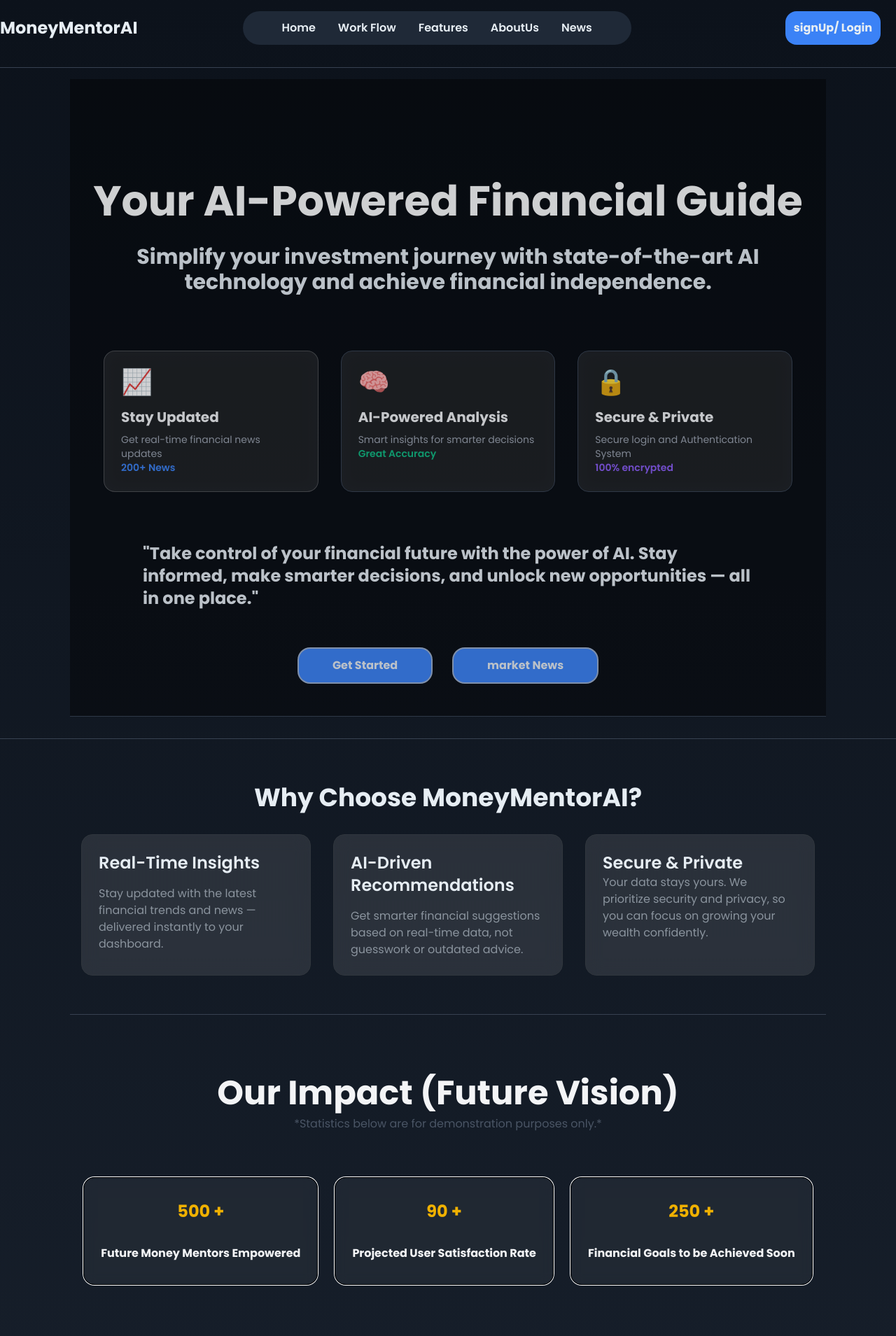
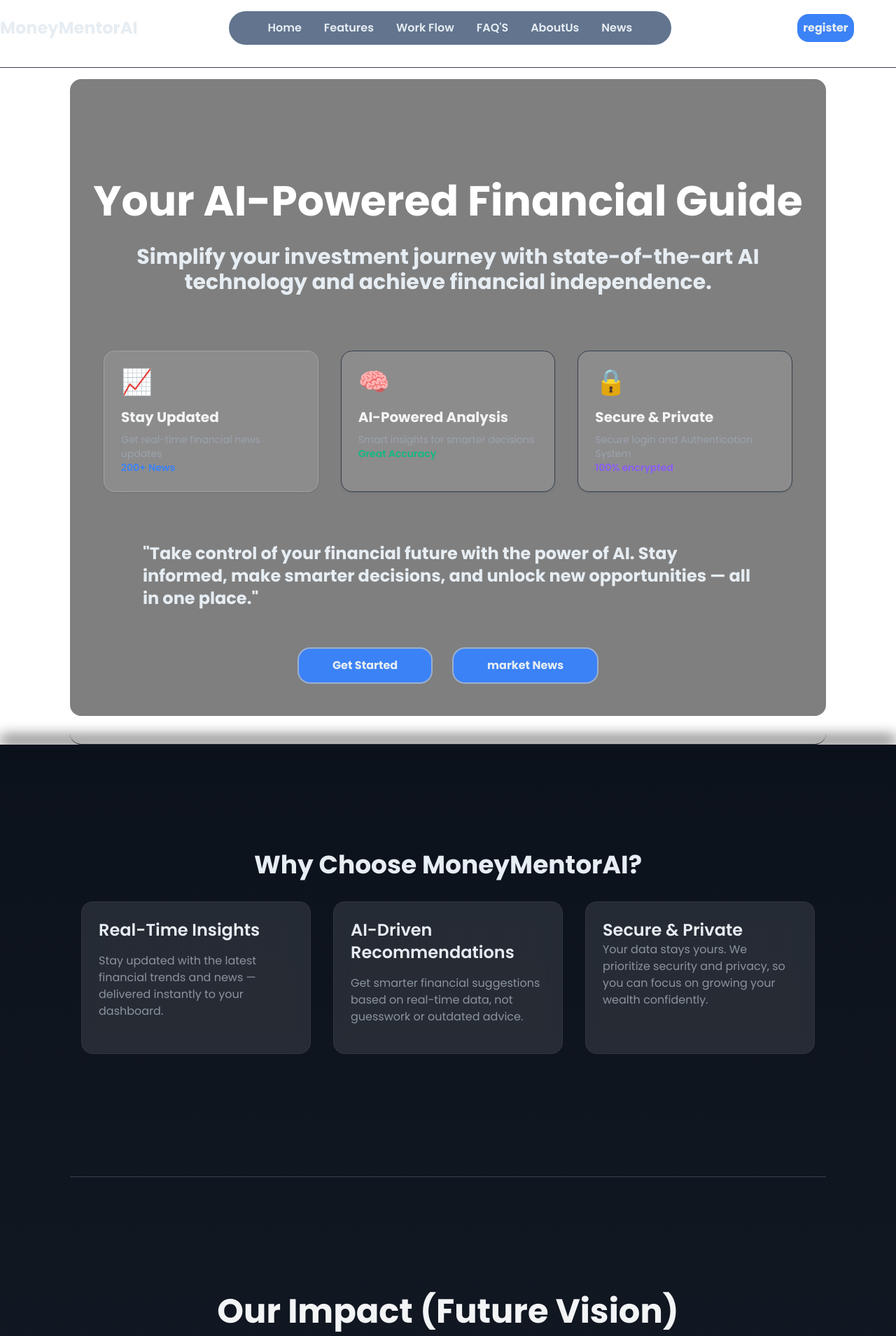
Before and after one commit to Mohitgoswami18/MoneyMentorAI, a React (Vite) app: page / in a window 1280 px wide. Shown: the top 1909 px of the page at 70% size. Built offline with nearby package versions, Linux system fonts and the light colour scheme; a web font is replaced by a local one.

Commit message:
added animations

```diff
--- a/src/App.jsx
+++ b/src/App.jsx
@@ -6,17 +6,31 @@ import Work from './components/Work'
 import Footer from './components/Footer'
 import StatsSection from './components/Stats'
 import FAQSection from './components/FAQ'
+import { useRef } from 'react'
 
 function App() {
+
+  const homeRef = useRef (null);
+  const workRef = useRef (null);
+  const aboutusRef = useRef (null);
+  const featuresRef = useRef (null);
+  const faqRef = useRef (null);
+
+
   return (
-    <div className='bg-gradient-to-b from-[#0c121b] to-[#1F2937] font-[Poppins]'>
-      <Navbar />
-      <HeroSection />
-      <ChooseUs />
-      <StatsSection />
-      <Work />
-      <FAQSection />
-      <Footer />
+    <div className=' font-[Poppins] '>
+      <div className='bg-no-repeat bg-cover  bg-[url("https://media.istockphoto.com/id/2030192156/photo/global-data-flow-and-connectivity-east-asia.webp?b=1&s=612x612&w=0&k=20&c=igZA6fE1A6qq0jyHDRUAxtbuHeQu2pqiRTdr4t2BPfI=")]'>
+         <Navbar homeRef={homeRef} workRef={workRef} aboutusRef={aboutusRef} featuresRef={featuresRef} faqRef={faqRef}/>
+        <div id='homeRef' ref={homeRef}><HeroSection /></div>
+      </div>
+
+      <div className='bg-gradient-to-b mt-0 from-[#0c121b] to-[#1F2937]'>
+        <div id='featuresRef' ref={featuresRef}><ChooseUs /></div>
+        <StatsSection />
+        <div id='workRef' ref={workRef}><Work /></div>
+        <div ref={faqRef} id='faqRef'><FAQSection /></div>
+        <div id='aboutusRef' ref={aboutusRef}><Footer /></div>
+      </div>
 
     </div>
   )
--- a/src/components/ChooseUs.jsx
+++ b/src/components/ChooseUs.jsx
@@ -1,14 +1,27 @@
-import React from 'react'
+import React from 'react';
+import { motion } from 'motion/react';
+import { useInView } from 'react-intersection-observer';
 
 function ChooseUs() {
+
+  const { ref, inView } = useInView ({
+    triggerOnce:false,
+    threshold:0,
+  })
+
   return (
-    <div className='font-[Poppins]'>
+    <motion.div
+    ref= {ref}
+    initial = {{opacity:0, scale:0.85}}
+    animate = {inView ? { opacity:1, scale:1 } : {}}
+    transition={{duration:1, ease:'anticipate'}}
+     className='font-[Poppins] pb-30'>
 
-        <div className='h-2 w-full border-b-[0.5px] mt-6 border-b-[#374151]'></div>
+        <div className='h-2 w-full  shadow-[0px_-10px_20px_rgba(0,0,0,1)]'></div>
 
       <section className="py-16 pb-0 max-w-[1080px] font-[Poppins] mx-auto  text-[#E6EDF3]">
       <div className="max-w-7xl mx-auto px-4">
-        <h2 className="text-3xl md:text-4xl font-bold text-center mb-8">
+        <h2 className="text-3xl md:text-4xl font-bold text-center mb-8 mt-20">
           Why Choose MoneyMentorAI?
         </h2>
 
@@ -30,7 +43,7 @@ function ChooseUs() {
 
           <div className="bg-white/10 backdrop-blur-md p-6 rounded-2xl border border-[#30363D] hover:scale-105 transition">
             <h3 className="text-2xl font-semibold">Secure & Private</h3>
-            <p className="text-[#8B949E]">
+            <p className="text-[#8B949E] mb-10">
               Your data stays yours. We prioritize security and privacy, so you can focus on growing your wealth confidently.
             </p>
           </div>
@@ -39,7 +52,7 @@ function ChooseUs() {
       </div>
     </section>
 
-    </div>
+    </motion.div>
   )
 }
 
--- a/src/components/FAQ.jsx
+++ b/src/components/FAQ.jsx
@@ -1,4 +1,6 @@
 import React, { useState } from 'react';
+import { motion } from 'motion/react';
+import { useInView } from 'react-intersection-observer';
 
 function FAQSection() {
 
@@ -37,8 +39,17 @@ function FAQSection() {
         setActive(newArray);
     }
 
+    const { ref, inView } = useInView ({
+    triggerOnce:false,
+    threshold:0,
+  })
+
     return (
-        <section className='max-w-[1080px] mx-auto font-[Poppins] text-[#F3F4F6]'>
+        <motion.section className='max-w-[1080px] mx-auto font-[Poppins] text-[#F3F4F6]'
+        ref= {ref}
+    initial = {{opacity:0, scale:0.85}}
+    animate = {inView ? { opacity:1, scale:1 } : {}}
+    transition={{duration:1.25, ease:'anticipate'}}>
             <div className='h-2 w-full border-b-[0.5px] border-b-[#374151]'></div>
             <h1 className='mt-10 text-center font-bold text-3xl'>FAQ'S</h1>
 
@@ -61,7 +72,7 @@ function FAQSection() {
                 ))
             }
             </div>
-        </section>
+        </motion.section>
     );
 }
 
--- a/src/components/Footer.jsx
+++ b/src/components/Footer.jsx
@@ -1,8 +1,20 @@
 import React from 'react';
+import { motion } from 'motion/react';
+import { useInView } from 'react-intersection-observer';
 
 function Footer() {
+
+    const { ref, inView } = useInView ({
+        triggerOnce:false,
+        threshold:0,
+      })
+
     return (
-        <footer className="bg-gray-900 font-[Poppins] text-gray-300 py-10 mt-20">
+        <motion.footer className="bg-gray-900 font-[Poppins] shadow-[0px_0px_20px_rgba(16,24,40,0.9)] text-gray-300 py-10 mt-20"
+        ref= {ref}
+    initial = {{opacity:0, scale:0.85}}
+    animate = {inView ? { opacity:1, scale:1 } : {}}
+    transition={{duration:1, ease:'anticipate'}}>
             <div className="container mx-auto px-6 grid grid-cols-1 md:grid-cols-3 gap-8">
 
                 {/* About Section */}
@@ -40,7 +52,7 @@ function Footer() {
             </div>
 
             <div>
-              <div className='mt-12 font-bold text-gray-300 text-3xl mx-auto text-center'>Meet Our Team :)</div>
+              <div className='mt-12 font-bold text-gray-300 text-3xl mx-auto text-center pt-30 '>Meet Our Team :)</div>
               <div className='flex mt-12 font-bold max-w-[1080px] mx-auto justify-around'>
                 <p1> Mohit Goswami </p1>
                 <p1> Arpit Bansal </p1>
@@ -53,7 +65,7 @@ function Footer() {
             <div className="mt-10 border-t border-gray-700 pt-6 text-center text-gray-500 text-sm">
                 &copy; {new Date().getFullYear()} Money Mentor AI. All rights reserved.
             </div>
-        </footer>
+        </motion.footer>
     );
 }
 
--- a/src/components/HeroSection.jsx
+++ b/src/components/HeroSection.jsx
@@ -1,12 +1,24 @@
 import React from "react";
+import { motion } from 'motion/react';
+import { useInView } from 'react-intersection-observer';
 
 function HeroSection() {
+
+  const { ref, inView } = useInView ({
+    triggerOnce:false,
+    threshold:0,
+  })
+
   return (
-    <div
-      className='w-[1080px] font-[Poppins] mx-auto bg-[url("https://media.istockphoto.com/id/2030192156/photo/global-data-flow-and-connectivity-east-asia.webp?b=1&s=612x612&w=0&k=20&c=igZA6fE1A6qq0jyHDRUAxtbuHeQu2pqiRTdr4t2BPfI=")]
-    bg-no-repeat bg-cover  opacity-[80%] border-b-[0.5px] border-[#374151]'
+    <motion.div
+    ref= {ref}
+    initial = {{opacity:0, scale:0.85}}
+    animate = {inView ? { opacity:1, scale:1 } : {}}
+    transition={{duration:1, ease:'anticipate'}}
+    className='w-[1080px] font-[Poppins] mx-auto rounded-2xl
+      opacity-[80%] border-b-[0.5px] border-[#374151] pb-10'
     >
-      <div className="bg-[rgba(0,0,0,0.5)] px-4 h-[100%] font-[Poppins] flex items-center justify-center flex-col mt-4">
+      <div className="bg-[rgba(0,0,0,0.5)] rounded-2xl px-4 h-[100%] font-[Poppins] flex items-center justify-center flex-col mt-4">
         <h1 className=" mt-4 pt-32 text-center text-6xl text-[#ffffff] font-bold">
           Your AI-Powered Financial Guide
         </h1>
@@ -15,44 +27,46 @@ function HeroSection() {
           and achieve financial independence.
         </h3>
         <div className="mt-8">
-          <div class="max-w-7xl mx-auto px-4 sm:px-6 lg:px-8">
-            <div class="grid grid-cols-3 gap-8 mt-12">
-              <div class="bg-white/10 hover:shadow-[inset_0px_0px_6px_white] backdrop-blur-md border border-white/20 shadow-sm hover:shadow-blue-500  rounded-2xl p-6  hover:border-blue-500 transition">
-                <div class="text-4xl mb-4">📈</div>
-                <h3 class="text-xl font-bold text-[#F3F4F6] mb-2">
+          <div className="max-w-7xl mx-auto px-4 sm:px-6 lg:px-8">
+            <div className="grid grid-cols-3 gap-8 mt-12">
+              <div className="bg-white/10 hover:shadow-[inset_0px_0px_6px_white] backdrop-blur-md border border-white/20 shadow-sm hover:shadow-blue-500  rounded-2xl p-6  hover:border-blue-500 transition">
+                <div className="text-4xl mb-4">📈</div>
+                <h3 className="text-xl font-bold text-[#F3F4F6] mb-2">
                   Stay Updated
                 </h3>
-                <p class="text-[#9CA3AF] text-sm">
+                <p className="text-[#9CA3AF] text-sm">
                   Get real-time financial news updates
                   <br />
-                  <span class="text-[#3B82F6] font-semibold">200+ News</span>
+                  <span className="text-[#3B82F6] font-semibold">200+ News</span>
                 </p>
               </div>
 
-              <div class="bg-white/10 hover:shadow-[inset_0px_0px_6px_white] backdrop-blur-md rounded-2xl p-6 border border-[#374151] shadow-sm hover:shadow-indigo-400 hover:border-indigo-400 transition">
-                <div class="text-4xl mb-4">🧠</div>
-                <h3 class="text-xl font-bold text-[#F3F4F6] mb-2">
+              <div className="bg-white/10 hover:shadow-[inset_0px_0px_6px_white] backdrop-blur-md rounded-2xl p-6 border border-[#374151] shadow-sm hover:shadow-indigo-400 hover:border-indigo-400 transition">
+                <div className="text-4xl mb-4">🧠</div>
+                <motion.h3 className="text-xl font-bold
+                 text-[#F3F4F6] mb-2"
+                 >
                   AI-Powered Analysis
-                </h3>
-                <p class="text-[#9CA3AF] text-sm">
+                </motion.h3>
+                <p className="text-[#9CA3AF] text-sm">
                   Smart insights for smarter decisions
                   <br />
-                  <span class="text-[#10B981] font-semibold">
+                  <span className="text-[#10B981] font-semibold">
                     Great Accuracy
                   </span>
                 </p>
               </div>
 
-              <div class="bg-white/10 backdrop-blur-md hover:shadow-[inset_0px_0px_6px_white] rounded-2xl p-6 border border-[#374151] shadow-sm hover:shadow-purple-400 hover:border-purple-400 transition">
-                <div class="text-4xl mb-4">🔒</div>
-                <h3 class="text-xl font-bold text-[#F3F4F6] mb-2">
+              <div className="bg-white/10 backdrop-blur-md hover:shadow-[inset_0px_0px_6px_white] rounded-2xl p-6 border border-[#374151] shadow-sm hover:shadow-purple-400 hover:border-purple-400 transition">
+                <div className="text-4xl mb-4">🔒</div>
+                <h3 className="text-xl font-bold text-[#F3F4F6] mb-2">
                   {" "}
                   Secure & Private
                 </h3>
-                <p class="text-[#9CA3AF] text-sm">
+                <p className="text-[#9CA3AF] text-sm">
                   Secure login and Authentication System
                   <br />
-                  <span class="text-[#8B5CF6] font-semibold">
+                  <span className="text-[#8B5CF6] font-semibold">
                     100% encrypted
                   </span>
                 </p>
@@ -75,7 +89,7 @@ function HeroSection() {
       </div>
 
 
-    </div>
+    </motion.div>
   );
 }
 
--- a/src/components/Navbar.jsx
+++ b/src/components/Navbar.jsx
@@ -1,25 +1,46 @@
 import React, { useEffect, useState } from 'react';
+import {  motion, transform } from 'motion/react';
+import { useInView } from 'react-intersection-observer';
 
-function Navbar() {
+const scroll = ( ref ) => {
+  ref.current.scrollIntoView({behavior:'smooth'});
+}
+
+function Navbar( {homeRef, workRef, aboutusRef, featuresRef, faqRef} ) {
+
+  const { ref, inView } = useInView({
+    threshold:0.8,
+    triggerOnce:false,
+  })
 
   return (
-    <div className='flex font-[Poppins] items-center border-b-[0.5px] py-4 pb-8 border-[#374151]'>
-      <h1 className=' text-[#E6EDF3] mr-[150px] text-center font-bold items-center text-2xl'>MoneyMentorAI</h1>
+    <motion.div
+    ref={ref}
+    initial={{opacity:0, scale:0.85}}
+    animate ={ inView ? {opacity:1, scale:1} : {}}
+    transition={{duration:1, ease:'anticipate'}}
+     className='flex font-[Poppins] items-center border-b-[0.5px] py-4 pb-8 border-[#374151]'>
+
+      <h1 className=' text-[#E6EDF3] mr-[130px] text-center font-bold items-center text-2xl'>MoneyMentorAI</h1>
       <div className='flex justify-center'>
-        <div className='#161B22 items-center rounded-full bg-[#1F2937] text-[#E6EDF3]'>
+        <div className='#161B22 items-center rounded-full bg-slate-500 text-[#E6EDF3]'>
           <ul className='flex  h-12  items-center rounded-full'>
-            <li className='m-4 hover:scale-110 transition-transform ml-14 font-semibold cursor-pointer hover:underline'>Home</li>
-            <li className='m-4 hover:scale-110 transition-transform font-semibold cursor-pointer hover:underline'>Work Flow</li>
-            <li className='m-4 hover:scale-110 transition-transform font-semibold cursor-pointer hover:underline'>Features</li>
-            <li className='m-4 hover:scale-110 transition-transform font-semibold cursor-pointer hover:underline'>AboutUs</li>
+            <li className='m-4 hover:scale-110 transition-transform ml-14 font-semibold cursor-pointer hover:underline' onClick={()=>scroll(homeRef)}>Home</li>
+            <li className='m-4 hover:scale-110 transition-transform font-semibold cursor-pointer hover:underline' onClick={()=>scroll(featuresRef)} >Features</li>
+            <li className='m-4 hover:scale-110 transition-transform font-semibold cursor-pointer hover:underline' onClick={()=>scroll(workRef)} >Work Flow</li>
+            <li className='m-4 hover:scale-110 transition-transform font-semibold cursor-pointer hover:underline' onClick={()=>scroll(faqRef)} >FAQ'S</li>
+            <li className='m-4 hover:scale-110 transition-transform font-semibold cursor-pointer hover:underline' onClick={()=>scroll(aboutusRef)} >AboutUs</li>
             <li className='m-4 hover:scale-110 transition-transform mr-14 font-semibold cursor-pointer hover:underline'>News</li>
           </ul>
         </div>
       </div>
       <div>
-        <button className=' text-[#E6EDF3] bg-[#3B82F6] px-3 py-3 rounded-2xl ml-[220px] cursor-pointer text-center font-bold items-center text-base'>signUp/ Login</button>
+        <motion.button
+        whileHover={{scale:1.05}}
+        transition={{ease:'anticipate'}}
+        className=' text-[#E6EDF3] bg-[#3B82F6] px-2 py-2 rounded-2xl ml-[180px] mr-10 cursor-pointer text-center font-bold items-center text-base'>register</motion.button>
       </div>
-    </div>
+    </motion.div>
   );
 }
 
--- a/src/components/Stats.jsx
+++ b/src/components/Stats.jsx
@@ -1,22 +1,38 @@
 import Counter from "./Counter";
+import { motion } from 'motion/react';
+import { useInView } from 'react-intersection-observer';
 
 const StatsSection = () => {
+
+  const { ref, inView } = useInView ({
+    triggerOnce:false,
+    threshold:0,
+  })
+
   return (
-    <section className="py-12 max-w-[1080px] mx-auto pb-0 font-[Poppins]">
+    <motion.section className="py-12 max-w-[1080px] mx-auto pb-0 font-[Poppins]"
+     ref= {ref}
+    initial = {{opacity:0, scale:0.85}}
+    animate = {inView ? { opacity:1, scale:1 } : {}}
+    transition={{duration:1.25, ease:'anticipate'}}>
         <div className='h-2 w-full border-b-[0.5px] border-b-[#374151]'></div>
       <div className="text-center mb-8 mt-22">
-        <h1 className="text-5xl text-[#F3F4F6] font-bold">Our Impact (Future Vision)</h1>
+        <h1 className="text-5xl text-[#F3F4F6] font-bold pt-20 ">Our Impact (Future Vision)</h1>
         <p className="text-gray-600 text-md mt-2">
           *Statistics below are for demonstration purposes only.*
         </p>
       </div>
 
-      <div className="flex justify-center flex-wrap">
-        <Counter target="500" label="Future Money Mentors Empowered" />
-        <Counter target="90" label="Projected User Satisfaction Rate" />
-        <Counter target="250" label="Financial Goals to be Achieved Soon" />
+      <div className="flex justify-center flex-wrap pb-20 py-20">
+        {inView && (
+          <div className=" flex">
+            <Counter target="500" label="Future Money Mentors Empowered" />
+            <Counter target="90" label="Projected User Satisfaction Rate" />
+            <Counter target="250" label="Financial Goals to be Achieved Soon" />
+          </div>
+        )}
       </div>
-    </section>
+    </motion.section>
   );
 };
 
--- a/src/components/Work.jsx
+++ b/src/components/Work.jsx
@@ -1,8 +1,20 @@
-import React from 'react'
+import React from 'react';
+import { motion } from 'motion/react';
+import { useInView } from 'react-intersection-observer';
 
 function Work() {
+
+  const { ref, inView } = useInView ({
+    triggerOnce:false,
+    threshold:0,
+  })
+
   return (
-    <section className="py-16 max-w-[1080px] font-[Poppins] mx-auto text-[#E6EDF3]">
+    <motion.section
+    ref= {ref}
+    initial = {{opacity:0, scale:0.85}}
+    animate = {inView ? { opacity:1, scale:1 } : {}}
+    transition={{duration:1, ease:'anticipate'}}className="py-16 mt-40 max-w-[1080px] font-[Poppins] mx-auto text-[#E6EDF3]">
        <div className='h-2 w-full border-b-[0.5px] border-b-[#374151]'></div>
       <div className="max-w-6xl mx-auto px-4  mt-12">
 
@@ -79,7 +91,7 @@ function Work() {
         </div>
 
       </div>
-    </section>
+    </motion.section>
   )
 }
 
```
Also changed, not shown: 1 other file (tests, documents, lock files or other folders).
